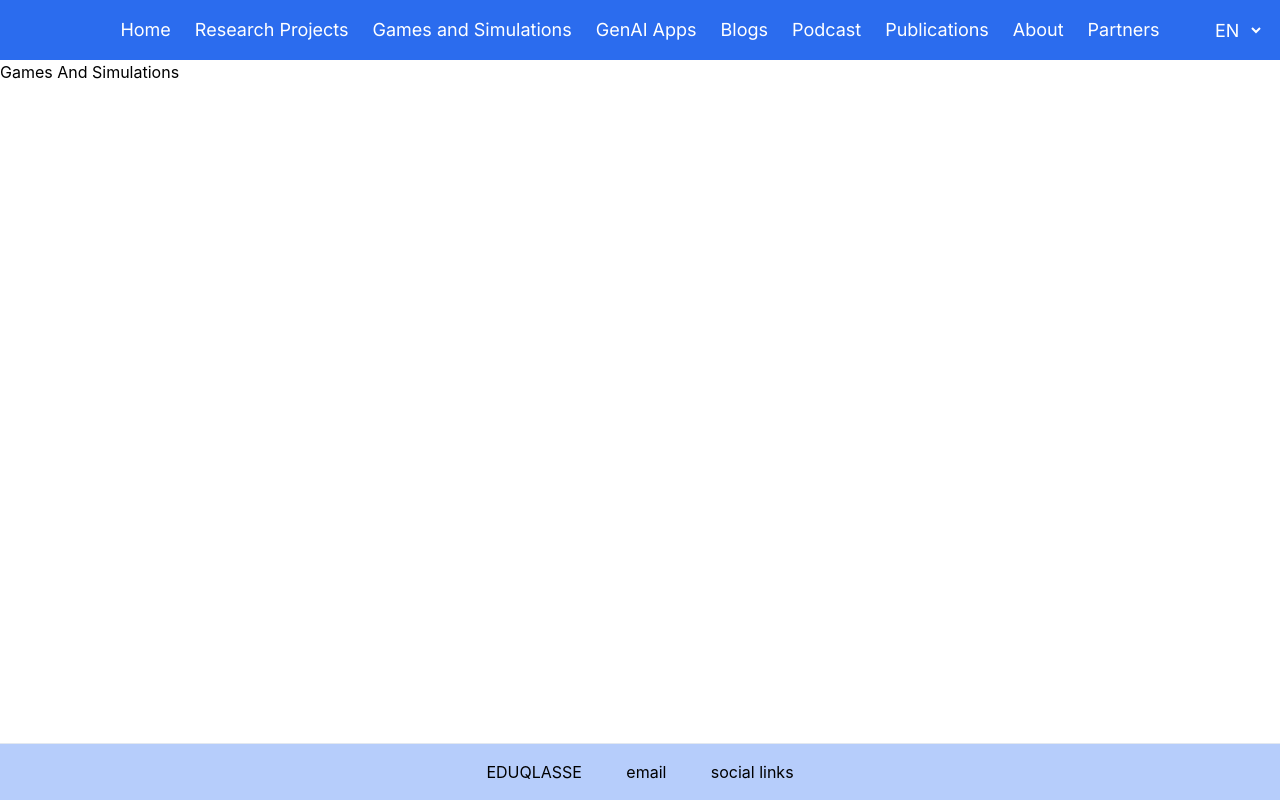
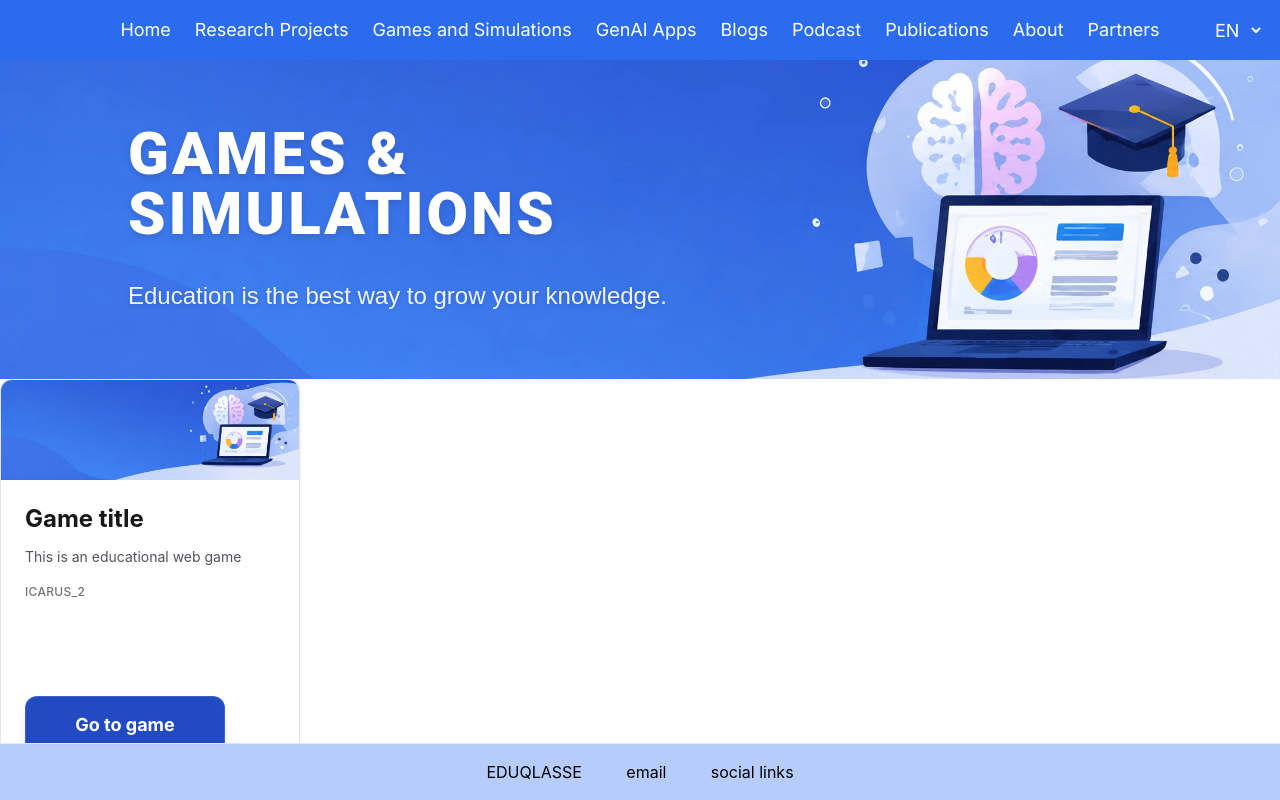
Before and after one commit to EduTech-Interactive/edutech-interactive.github.io, a React (Vite) app in the folder lab-site/: page /games-and-simulations in a window 1280 px wide. Built offline with nearby package versions, Linux system fonts and the light colour scheme; a web font is replaced by a local one.

Commit message:
game card component works

```diff
--- /dev/null
+++ b/lab-site/src/components/games-and-simulations/game-card.tsx
@@ -0,0 +1,52 @@
+import { Link } from "@tanstack/react-router";
+import { Button } from "../shared/ui/button";
+
+type GameCardProps = {
+  imageSrc: string;
+  title: string;
+  description: string;
+  credits: string;
+  buttonText: string;
+  href: string;
+};
+
+export function GameCard({
+  imageSrc,
+  title,
+  description,
+  credits,
+  buttonText,
+  href,
+}: GameCardProps) {
+  return (
+    <div className="flex h-[400px] flex-col overflow-hidden rounded-xl border border-zinc-200 bg-white shadow-sm max-w-[300px] ">
+      <div className="overflow-hidden">
+        <img
+          src={imageSrc}
+          alt={"game img"}
+          className="h-full w-full object-cover max-w-100"
+        />
+      </div>
+
+      <div className="flex flex-1 flex-col p-6">
+        <h3 className="mb-3 text-2xl font-bold leading-tight text-zinc-900 dark:text-zinc-100">
+          {title}
+        </h3>
+
+        <p className="mb-4 text-sm leading-relaxed text-zinc-600 dark:text-zinc-400">
+          {description}
+        </p>
+
+        <p className="mb-6 text-xs font-medium uppercase tracking-wide text-zinc-500 dark:text-zinc-500">
+          {credits}
+        </p>
+
+        <div className="mt-auto">
+          <Button>
+            <Link to={href}>{buttonText}</Link>
+          </Button>
+        </div>
+      </div>
+    </div>
+  );
+}
--- a/lab-site/src/components/games-and-simulations/games-and-simulations.tsx
+++ b/lab-site/src/components/games-and-simulations/games-and-simulations.tsx
@@ -1,7 +1,46 @@
+import { Link } from "@tanstack/react-router";
+import { Button } from "../shared/ui/button";
+import { useTranslation } from "react-i18next";
+import heroBg from "/img/games-and-simulations/hero.webp";
+import { GameCard } from "./game-card";
+
 const GamesAndSimulations = () => {
-  return (
-    <div>Games And Simulations</div>
-  )
-}
+    const { t } = useTranslation();
+    return (
+        <>
+          {/*hero section*/}
+            <section
+            className="relative w-full min-h-[450px] md:min-h-[300px] flex items-center bg-cover bg-center bg-no-repeat overflow-hidden px-6 sm:px-12 md:px-20 lg:px-32 py-16 text-white"
+            style={{ backgroundImage: `url('${heroBg}')` }}
+            >
+                {/*left side has content, right side has empty space to show the background.*/}
+                <div className="grid grid-cols-1 lg:grid-cols-12 gap-8 w-full max-w-7xl mx-auto items-center z-10">
 
-export default GamesAndSimulations
+                    {/*left content*/}
+                    <div className="lg:col-span-7 flex flex-col items-center lg:items-start text-center lg:text-left space-y-6 md:space-y-8">
+
+                    {/*eduqlasse brand*/}
+                    <h1 className="font-heading font-extrabold text-4xl sm:text-5xl md:text-6xl tracking-wider uppercase drop-shadow-md">
+                        {t("gamesAndSimulations.title")}
+                    </h1>
+
+                    {/*subtitle*/}
+                    <p className="font-body font-medium text-lg sm:text-xl md:text-2xl text-edu-slate-200 leading-relaxed max-w-2xl drop-shadow-sm">
+                        {t("gamesAndSimulations.subtitle")}
+                    </p>
+                </div>
+
+                {/*right column empty*/}
+                <div className="hidden lg:block lg:col-span-5 h-full pointer-events-none" aria-hidden="true" />
+
+                </div>
+            </section>
+
+            <div>
+              <GameCard imageSrc={heroBg} title={"Game title"} description={"This is an educational web game"} credits={"ICARUS_2"} buttonText={"Go to game"} href={""} ></GameCard>
+            </div>
+        </>
+  );
+};
+
+export default GamesAndSimulations;
--- a/lab-site/src/components/shared/ui/button.tsx
+++ b/lab-site/src/components/shared/ui/button.tsx
@@ -27,7 +27,7 @@ export const Button: React.FC<ButtonProps> = ({
         font-nav font-bold text-base md:text-lg text-white
         px-8 py-3.5 rounded-xl shadow-lg hover:shadow-xl
         transform hover:-translate-y-0.5 transition-all duration-200
-        cursor-pointer text-center whitespace-nowrap min-w-[300px]
+        cursor-pointer text-center whitespace-nowrap min-w-[200px]
         ${bgClassName}
         ${hoverBgClassName}
         ${borderClassName}
--- a/lab-site/src/i18n/i18n.ts
+++ b/lab-site/src/i18n/i18n.ts
@@ -113,6 +113,12 @@ i18n
             },
           },
 
+          "gamesAndSimulations":
+          {
+            "title": "Games & Simulations",
+            "subtitle": "Education is the best way to grow your knowledge.",
+          },
+
           "genAiApps":
           {
             "calcBuddy" :
@@ -221,6 +227,8 @@ i18n
             "projectsBtn": "Découvrir nos projets",
             "collabBtn": "Collaborer avec nous"
           },
+
+
 
           "about":
           {
```
Also changed, not shown: lab-site/public/img/games-and-simulations/hero.webp (added), 26 other files (tests, documents, lock files or other folders).
